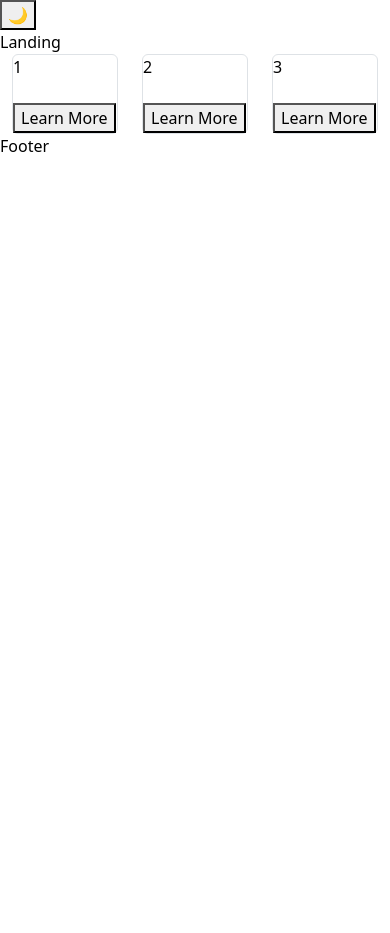
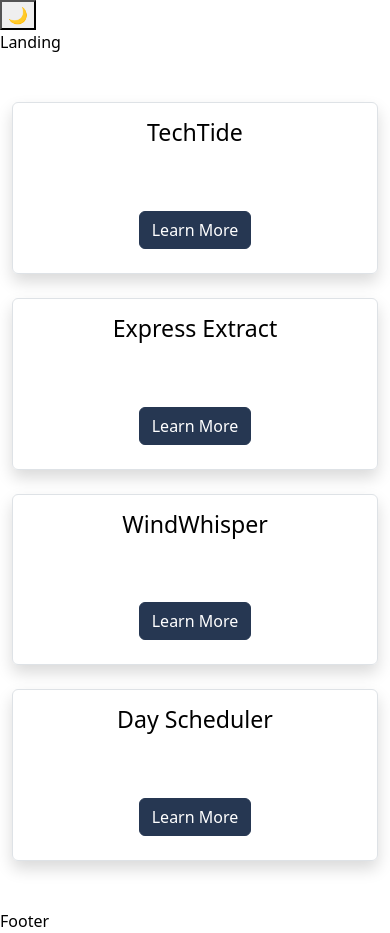
Before and after one commit to xJuanPablo/TechTide, a React (Create React App) app in the folder client/: page / in a window 390 px wide. Before the commit the page ends 844 px from the top, so only its background shows below. Built offline with nearby package versions, Linux system fonts and the light colour scheme.

Commit message:
updated card style and made card mobile responsive

```diff
--- a/client/public/index.html
+++ b/client/public/index.html
@@ -5,39 +5,11 @@
     <link rel="icon" href="%PUBLIC_URL%/favicon.ico" />
     <meta name="viewport" content="width=device-width, initial-scale=1" />
     <meta name="theme-color" content="#000000" />
-    <meta
-      name="description"
-      content="Web site created using create-react-app"
-    />
     <link rel="apple-touch-icon" href="%PUBLIC_URL%/logo192.png" />
-    <!--
-      manifest.json provides metadata used when your web app is installed on a
-      user's mobile device or desktop. See https://developers.google.com/web/fundamentals/web-app-manifest/
-    -->
     <link rel="manifest" href="%PUBLIC_URL%/manifest.json" />
-    <!--
-      Notice the use of %PUBLIC_URL% in the tags above.
-      It will be replaced with the URL of the `public` folder during the build.
-      Only files inside the `public` folder can be referenced from the HTML.
-
-      Unlike "/favicon.ico" or "favicon.ico", "%PUBLIC_URL%/favicon.ico" will
-      work correctly both with client-side routing and a non-root public URL.
-      Learn how to configure a non-root public URL by running `npm run build`.
-    -->
-    <title>React App</title>
+    <title>TechTide</title>
   </head>
   <body>
-    <noscript>You need to enable JavaScript to run this app.</noscript>
     <div id="root"></div>
-    <!--
-      This HTML file is a template.
-      If you open it directly in the browser, you will see an empty page.
-
-      You can add webfonts, meta tags, or analytics to this file.
-      The build step will place the bundled scripts into the <body> tag.
-
-      To begin the development, run `npm start` or `yarn start`.
-      To create a production bundle, use `npm run build` or `yarn build`.
-    -->
   </body>
 </html>
--- a/client/src/components/Card.tsx
+++ b/client/src/components/Card.tsx
@@ -7,12 +7,14 @@ type CardProps = {
 
 const Card: React.FC<CardProps> = ({ section }) => {
     return (
-    <article className="g-col-4 border rounded">
+    <article className="g-col-12 g-col-md-6 g-col-xl-4 border rounded shadow">
     <div>
-        <header>{section.title}</header>
+        <h3 className="text-center py-3">{section.title}</h3>
         <img src="" alt="" />
-        <div>
-            <button>Learn More</button>
+        <div className="d-flex justify-content-center">
+            <div className="mt-3 mb-4">
+                <button className="btn btn-primary">Learn More</button>
+            </div>
         </div>
     </div>
     </article>
--- a/client/src/components/Portfolio.tsx
+++ b/client/src/components/Portfolio.tsx
@@ -4,7 +4,7 @@ import Card from './Card';
 
 const Portfolio: React.FC = () => {
   return (
-    <section>
+    <section className='py-5'>
         <div className='container'>
             <div className='grid grid-column-12'>
                 {PortfolioSection.map((section, index) => (
--- a/client/src/data/Portfolio.tsx
+++ b/client/src/data/Portfolio.tsx
@@ -5,7 +5,8 @@ export type PortfolioSection = {
 }
 
 export const PortfolioSection: PortfolioSection[] = [
-    {title: "1"},
-    {title: "2"},
-    {title: "3"}
+    {title: "TechTide"},
+    {title: "Express Extract"},
+    {title: "WindWhisper"},
+    {title: "Day Scheduler"}
 ]
```
